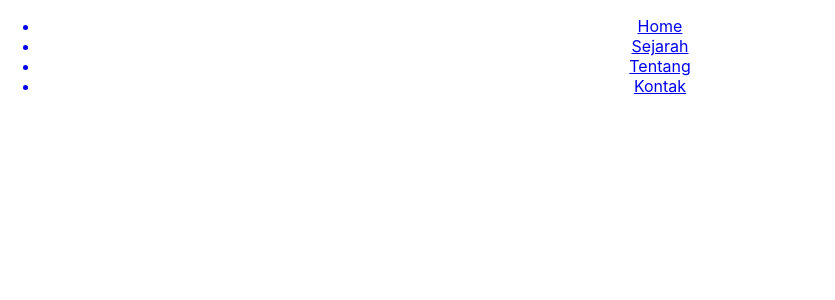
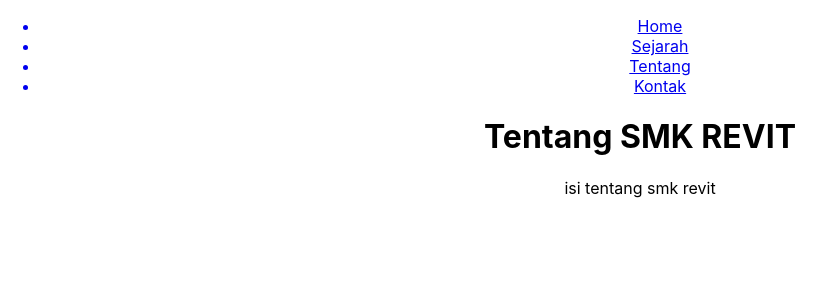
Before and after one commit to UlulAzmi111/REACT-JS, a React (Create React App) app: page /tentang in a window 1280 px wide. Shown: the top 300 px of the page, without its empty margins (0-835 px from the left). Built offline with nearby package versions, Linux system fonts and the light colour scheme.

Commit message:
Menyelesaikan error router

```diff
--- a/src/App.js
+++ b/src/App.js
@@ -5,7 +5,7 @@ import Nav from './pages/Nav';
 import Sejarah from './pages/Sejarah';
 import Tentang from './pages/Tentang';
 import Home from './pages/Home';
-import { BrowserRouter, Route, Routes } from "react-router-dom";
+import { BrowserRouter, Routes, Route } from "react-router-dom";
 // import { Component } from 'react';
 
 
@@ -15,10 +15,10 @@ function App() {
       <div className='App'>
         <Nav />
           <Routes>
-            <Route path='/' component = {Home} exact />
-            <Route path='/kontak' component = {Kontak} />
-            <Route path='/sejarah' component = {Sejarah} />
-            <Route path='/tentang' component = {Tentang} />
+            <Route path="/" element={<Home />} exact />
+            <Route path="/sejarah" element={<Sejarah />} />
+            <Route path="/tentang" element={<Tentang />} />
+            <Route path="/kontak" element={<Kontak />} />
           </Routes>
         </div>
     </BrowserRouter>
@@ -26,9 +26,3 @@ function App() {
 }
 
 export default App;
-
-/*
-
-  AbortedDeferredError, Await, BrowserRouter, Form, HashRouter, Link, MemoryRouter, NavLink, Navigate, NavigationType, Outlet, Route, Router, RouterProvider, Routes, ScrollRestoration, UNSAFE_DataRouterContext, UNSAFE_DataRouterStateContext, UNSAFE_LocationContext, UNSAFE_NavigationContext, UNSAFE_RouteContext, UNSAFE_enhanceManualRouteObjects, UNSAFE_useScrollRestoration, createBrowserRouter, createHashRouter, createMemoryRouter, createPath, createRoutesFromChildren, createRoutesFromElements, createSearchParams, defer, generatePath, isRouteErrorResponse, json, matchPath, matchRoutes, parsePath, redirect, renderMatches, resolvePath, unstable_HistoryRouter, unstable_useBlocker, unstable_usePrompt, useActionData, useAsyncError, useAsyncValue, useBeforeUnload, useFetcher, useFetchers, useFormAction, useHref, useInRouterContext, useLinkClickHandler, useLoaderData, useLocation, useMatch, useMatches, useNavigate, useNavigation, useNavigationType, useOutlet, useOutletContext, useParams, useResolvedPath, useRevalidator, useRouteError, useRouteLoaderData, useRoutes, useSearchParams, useSubmit)
-
-  */
--- a/src/index.js
+++ b/src/index.js
@@ -3,6 +3,7 @@ import ReactDOM from 'react-dom/client';
 import './index.css';
 import App from './App';
 import reportWebVitals from './reportWebVitals';
+
 
 const root = ReactDOM.createRoot(document.getElementById('root'));
 root.render(
--- a/src/pages/Home.js
+++ b/src/pages/Home.js
@@ -1,6 +1,6 @@
 function Home() {
     return (
-      <div className="Home">
+      <div className="App">
         <h1>Home Page</h1>
       </div>
     );
--- a/src/pages/Kontak.js
+++ b/src/pages/Kontak.js
@@ -1,6 +1,6 @@
 function Kontak() {
     return (
-      <div className="Kontak">
+      <div className="App">
         <h1>Kontak SMK REVIT</h1>
         <p>Sidoarjo</p>
 
--- a/src/pages/Tentang.js
+++ b/src/pages/Tentang.js
@@ -1,6 +1,6 @@
 function Tentang() {
     return (
-      <div className="Tentang">
+      <div className="App">
         <h1>Tentang SMK REVIT</h1>
         <p>isi tentang smk revit</p>
 
```
